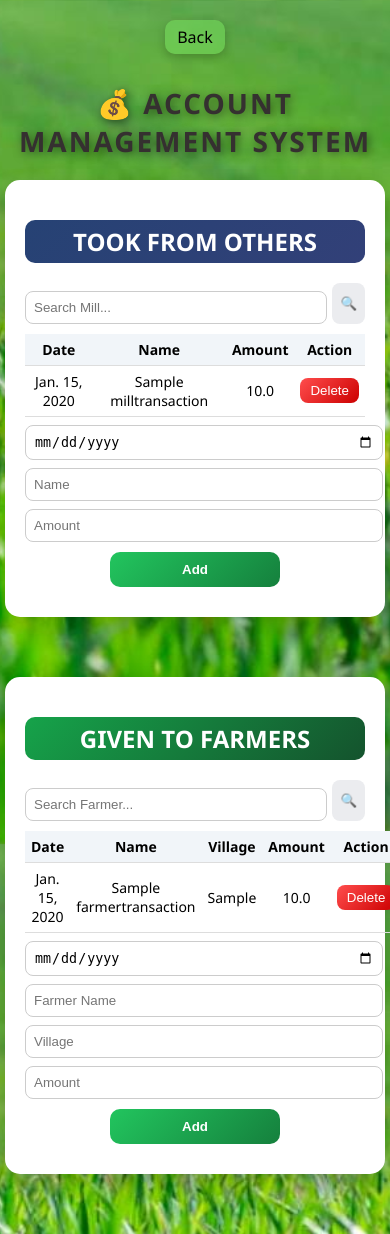
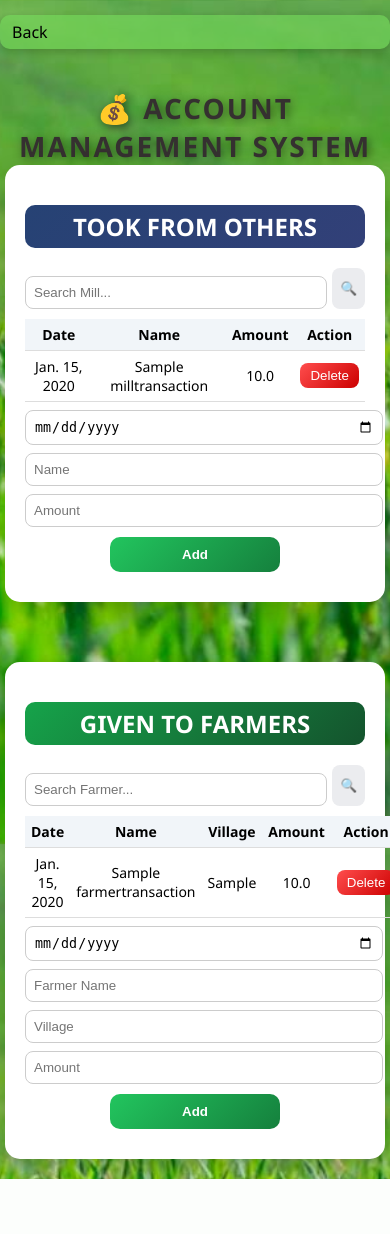
Before and after one commit to saireddy2005/agriportal, a Django app: page /account-management/ in a window 390 px wide. After the commit the page ends 1179 px from the top, so only its background shows below. Run offline with Django 5.2, Linux system fonts and the light colour scheme; a user stored in the database is signed in; tables that the repository leaves empty hold one stand-in row (values such as "Sample post").

Commit message:
fixed mobile layout and back button and title

```diff
--- a/core/templates/core/account_management.html
+++ b/core/templates/core/account_management.html
@@ -16,48 +16,44 @@
         /* TITLE */
         .title {
             text-align: center;
-            font-size: 30px;
+            font-size: 36px;
             font-weight: bold;
-            margin-top: 80px;
+            margin-top: 40px; /* ✅ reduced */
             color: rgb(53, 48, 48);
             text-shadow: 2px 2px 10px rgba(0,0,0,0.5);
             letter-spacing: 2px;
         }
 
-        /* CONTAINER */
+        /* ✅ UPDATED CONTAINER (MAIN FIX) */
         .container {
             display: flex;
             justify-content: center;
             gap: 40px;
-            margin-top: 50px;
+
             flex-wrap: wrap;
-            align-items: flex-start;
-            padding-bottom: 40px;
+
+            min-height: 75vh;        /* 👈 pushes content downward */
+            align-items: center;     /* 👈 vertical center */
         }
 
-        /* ✅ MOBILE FIX (UPDATED) */
+        /* ✅ MOBILE FIX */
         @media (max-width: 768px) {
 
             .container {
                 flex-direction: column;
                 align-items: center;
-                margin-top: 20px;
+                justify-content: center;
+                min-height: 70vh;
             }
 
             .box {
                 width: 85%;
                 max-width: 340px;
-                padding: 18px;
                 margin-bottom: 20px;
             }
 
             .title {
                 font-size: 28px;
-                margin-top: 30px;
-            }
-
-            .add-btn {
-                width: 70%;
             }
         }
 
@@ -164,11 +160,10 @@
             transform: scale(1.05);
         }
 
-        /* BACK BUTTON (CENTER TOP LIKE YOUR NEED) */
+        /* BACK BUTTON (CENTER TOP) */
         .back-btn {
             display: block;
-            margin: 20px auto 0;
-            width: fit-content;
+            margin: 15px auto;
 
             background: rgba(118, 218, 93, 0.6);
             color: black;
```
